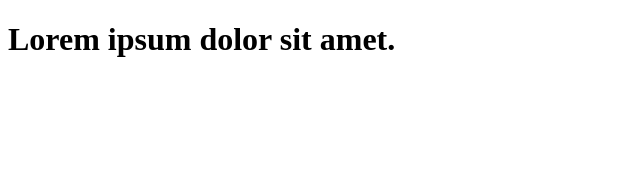
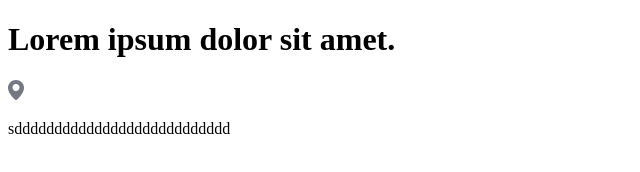
Before and after one commit to Azimsher07/iyun, a plain HTML site: page index.html in a window 1280 px wide. Shown: the whole page, without its empty margins (0-640 px from the left). Drawn offline with Linux system fonts and the light colour scheme; files that its build step writes are made by us from their sources.

Commit message:
header tugadi

```diff
--- a/index.html
+++ b/index.html
@@ -10,6 +10,8 @@
   <body>
     <div class="header">
       <h1>Lorem ipsum dolor sit amet.</h1>
+      <img src="./images/Vector (1).svg" alt="location" loading="lazy" />
+      <p>sddddddddddddddddddddddddddd</p>
     </div>
     <div class="footer"></div>
   </body>
```
